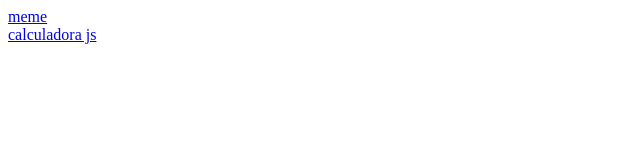
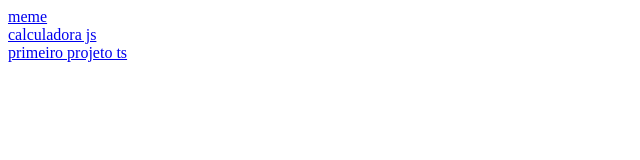
Before and after one commit to felpzreiz/studies, a plain HTML site: page index.html in a window 1280 px wide. Shown: the whole page, without its empty margins (0-640 px from the left). Drawn offline with Linux system fonts and the light colour scheme.

Commit message:
Update index.html

```diff
--- a/index.html
+++ b/index.html
@@ -12,6 +12,8 @@
     <a href="javascript/coder-in-love/index.html">meme</a>
     <br>
     <a href="javascript/calculadora/index.html">calculadora js</a>
+    <br>
+    <a href="typescript/projeto1/index.html">primeiro projeto ts</a>
 
 </body>
 </html>
```
